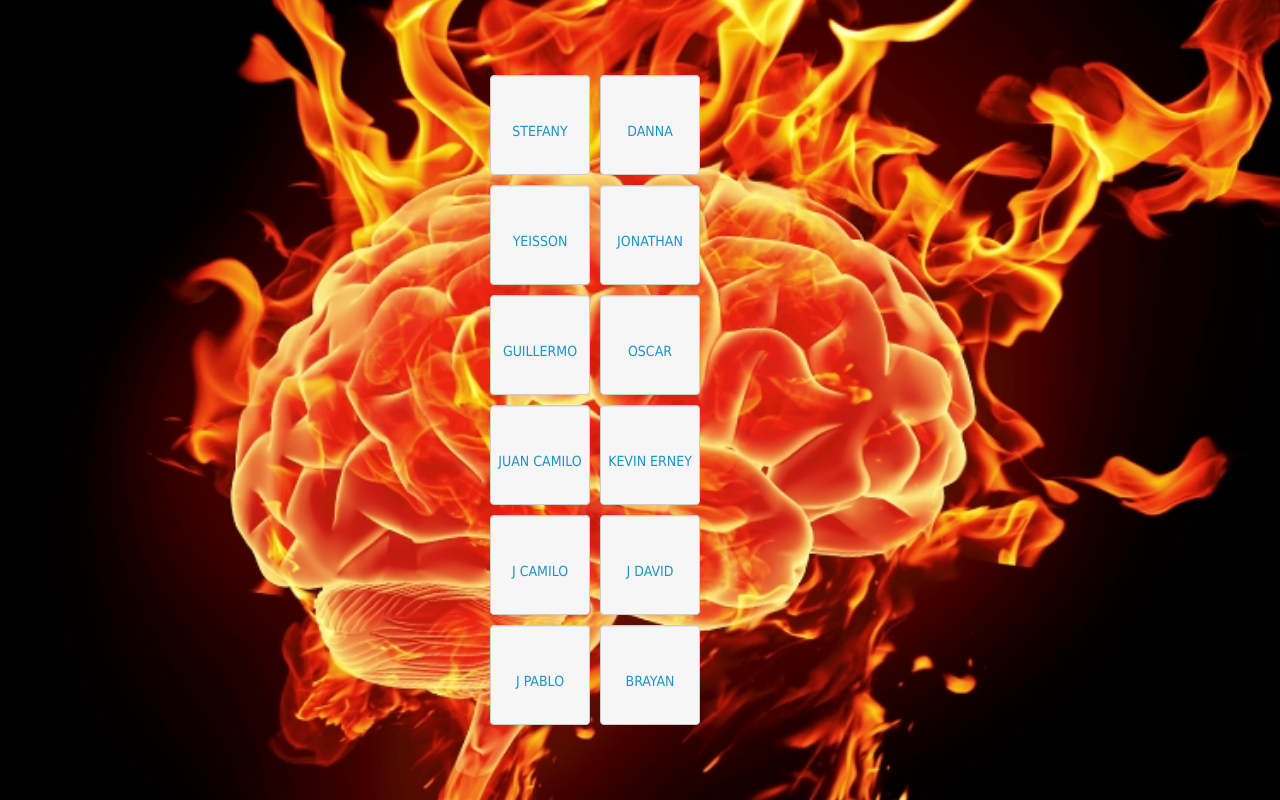
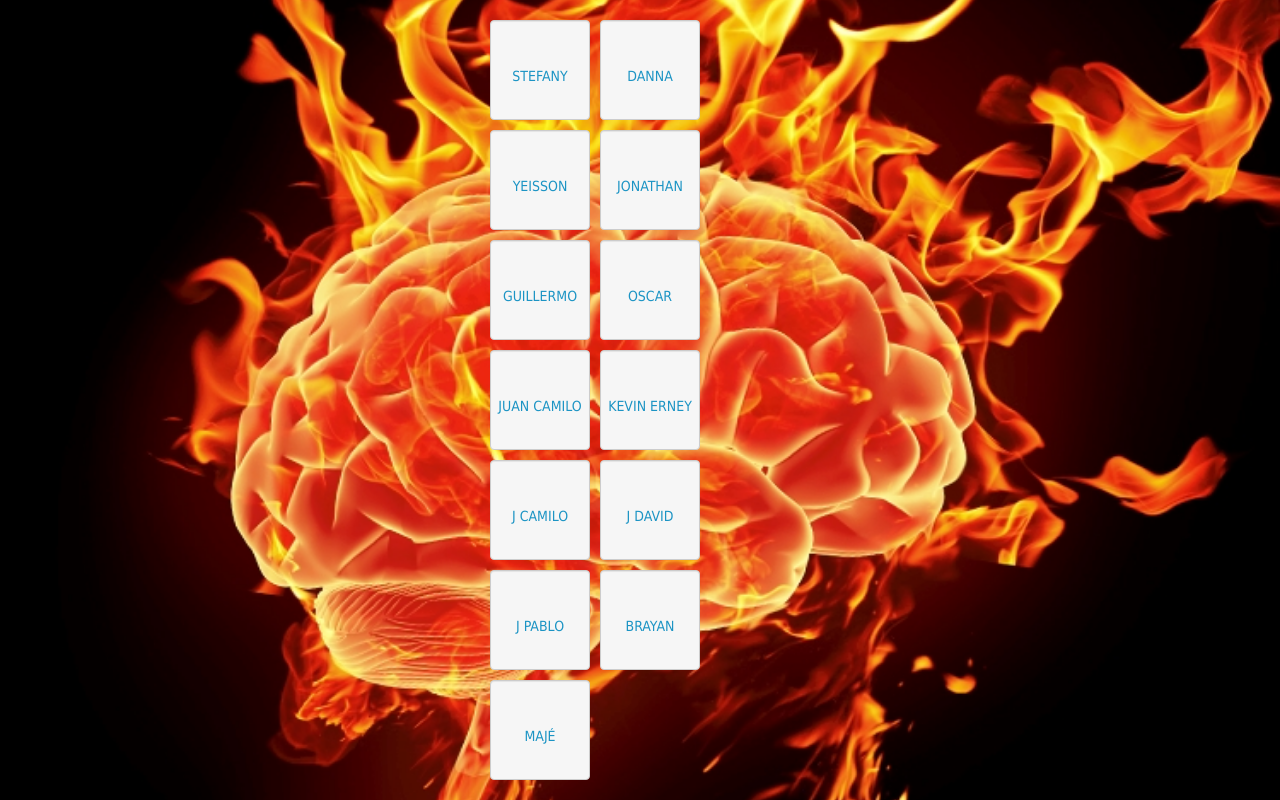
Before and after one commit to MitchAguilar/NewCode, a React app: page index.html in a window 1280 px wide. Built offline with nearby package versions, Linux system fonts and the light colour scheme; a web font is replaced by a local one.

Commit message:
new menber

```diff
--- a/index.html
+++ b/index.html
@@ -29,7 +29,7 @@
   <script src="assets/bootstrap/js/jquery-2.2.3.min.js"></script>
 	<script src="assets/bootstrap/js/jquery-ui.js"></script>
 	<script src="assets/bootstrap/js/jquery-ui.min.js"></script>
-
+	<!--end tables-->
 	<link href='http://fonts.googleapis.com/css?family=Droid+Serif' rel='stylesheet' type='text/css'>
 </head>
 
@@ -48,6 +48,7 @@
 			<li class="form-control">J DAVID</li>
 			<li class="form-control">J PABLO</li>
 			<li class="form-control">BRAYAN</li>
+			<li class="form-control">MAJÉ</li>
 		</ul>
 	</section>
   <div style="visibility: hidden">
```
Also changed, not shown: 1 other file.
